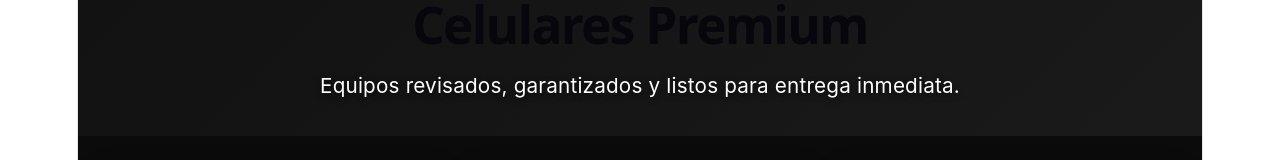
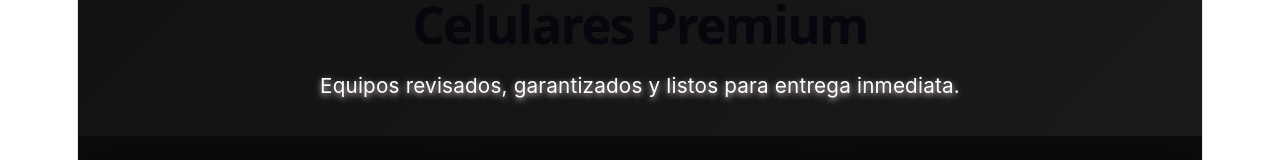
Before and after one commit to devfrank1998/mi-tienda, a React (Vite) app: page / in a window 1280 px wide. Shown: the part 141-301 px from the top of the page. Built offline with nearby package versions, Linux system fonts and the light colour scheme; grey boxes are pictures that could not be loaded.

Commit message:
Nuevos ajustes visuales

```diff
--- a/src/App.jsx
+++ b/src/App.jsx
@@ -86,7 +86,7 @@ export default function App() {
             margin: "0 auto",
             lineHeight: "1.5",
             color: "#ffffff",
-textShadow: "0 2px 6px rgba(0,0,0,0.6)",
+textShadow: "0 2px 6px rgba(241, 226, 226, 0.96)",
 position: "relative",
 zIndex: 2
 
```
